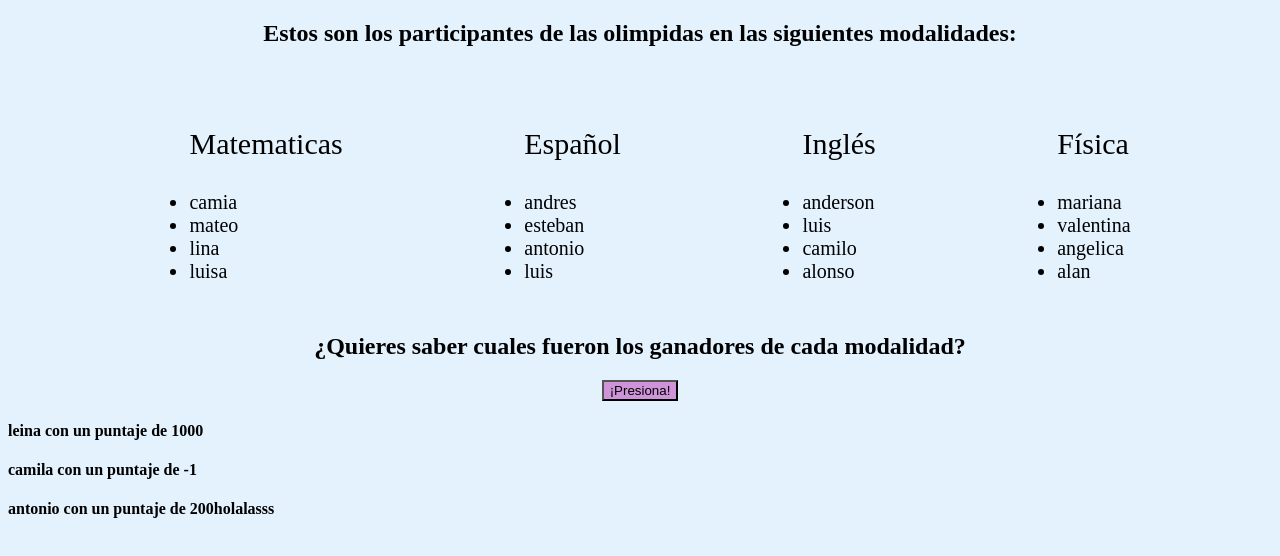
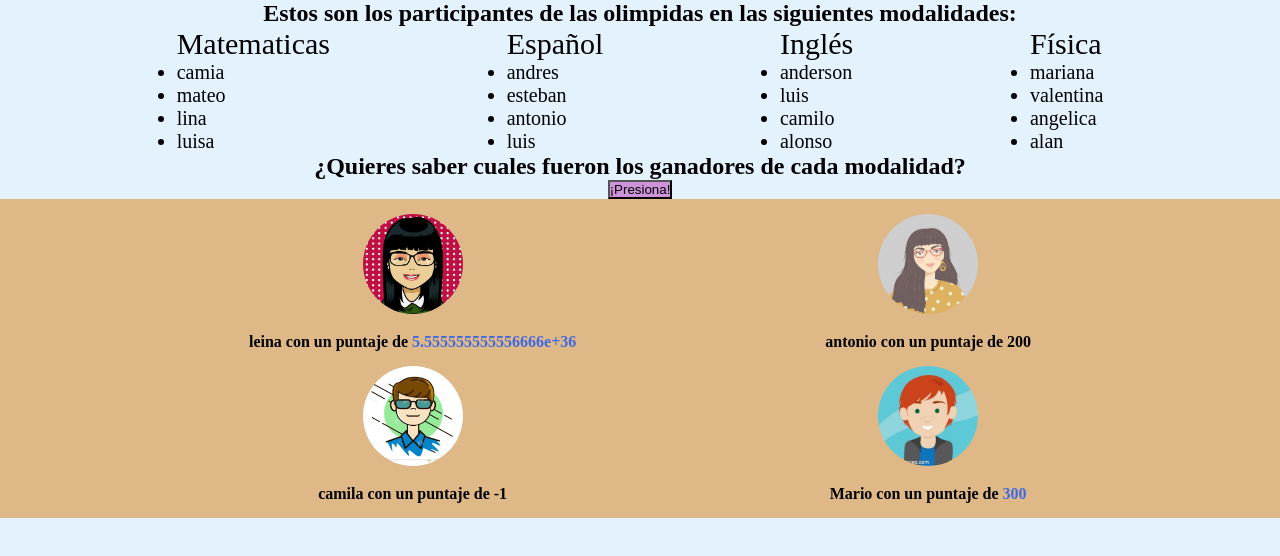
Before and after one commit to lauraflorez520/reto-freeCodeCamp, a plain HTML site: page index.html in a window 1280 px wide. Both pictures are taken after a click on the button "¡Presiona!". Drawn offline with Linux system fonts and the light colour scheme; a web font is replaced by a local one.

Commit message:
agregando fotos a la section ganadores

```diff
--- a/index.css
+++ b/index.css
@@ -1,4 +1,8 @@
 @import url('https://fonts.googleapis.com/css?family=Bellota&display=swap');
+* {
+    margin: 0;
+    padding: 0;
+}
 
 .modalidades {
     display: flex;
@@ -20,11 +24,33 @@ body {
     background-color: #E3F2FD;
 }
 
-.modalidades ul li{
+.resultado__ganadores {
+    background: burlywood;
+    text-align: center;
+    display: flex;
+    justify-content: space-evenly;
+}
+
+span {
+    color: royalblue;
+}
+
+.modalidades ul li {
     text-decoration: none;
     font-size: 20px;
 }
 
-.modalidades ul{
+.modalidades ul {
     font-size: 30px;
 }
+
+img {
+    border-radius: 50%;
+    width: 100px;
+    height: 100px;
+}
+
+.participantes {
+    margin-top: 15px;
+    margin-bottom: 15px;
+}
--- a/index.html
+++ b/index.html
@@ -56,8 +56,8 @@
         <section class="resultado__ganadores">
             <!-- <p class="resultado__ganadores"></p> -->
 
-
-                <p id="resultados_final"></p>
+            <!--
+                <p id="resultados_final"></p> -->
         </section>
 
 
--- a/index.js
+++ b/index.js
@@ -11,9 +11,10 @@ function leinita() {
             hola[i] = numeros;
         }
 
-        return `<h4>leina con un puntaje de <span>${hola[0]}<span> </h4>
-        <h4>camila con un puntaje de ${hola[1]} </h4>
-        <h4>antonio con un puntaje de ${hola[2]}`;
+        return `<section><article class="participante__uno participantes"><img src="./img/imagen1.jpg" alt="" class="img"><h4 class="participantes">leina con un puntaje de <span>${hola[0]}<span> </h4></article>
+        <article class="participante__dos participantes"><img src="./img/imagen2.jpg" alt="" class="img"><h4 class="participantes">camila con un puntaje de ${hola[1]} </h4></article></section>
+        <section><article class="participante__tres participantes"><img src="./img/imagen3.jpg" alt="" class="img"><h4 class="participantes">antonio con un puntaje de ${hola[2]} </h4></article>
+        <article class="participante__cuatro participantes"><img src="./img/imagen4.jpg" alt="" class="img"><h4 class="participantes">Mario con un puntaje de <span>${hola[3]} </h4></article></section>`;
         // return `leina con un puntaje de <span>${hola[0]}<span>,
         // <br>
         // camila con un puntaje de ${hola[1]}
@@ -22,11 +23,11 @@ function leinita() {
     };
 
     return calcularArray([
-        [3, 4, 6, 1000],
+        [3, 4, 6, 5555555555556666666666666666666666666],
         [-1, -5, -6, -2],
-        [2, 5, 4, 200]
+        [2, 5, 4, 200],
+        [(2, 5, 4, 300)]
     ]);
-
 
     // console.log(
     //     calcularArray([
@@ -42,9 +43,13 @@ var mostrar = leinita();
 
 const modificar = document.querySelector(".resultado__ganadores");
 const boton = document.querySelector(".button");
+const parrafo = document.getElementById("parrafo");
 const presionar = () => {
     // document.write(mostrar);
     modificar.innerHTML = mostrar;
+    // parrafo.innerHTML = parrafoUno;
 };
 
-    document.write(leinita() + "holalasss");
+boton.addEventListener("click", presionar);
+// parrafo.innerHTML = document.write(uno.splice(0, 1));
+// parrafoUno = uno.splice(0, 1);
```
Also changed, not shown: img/imagen1.jpg (added), img/imagen2.jpg (added), img/imagen3.jpg (added), img/imagen4.jpg (added), img/img1.jpg (added), img/img2.jpg (added), img/img3.jpg (added), img/img4.jpg (added).
